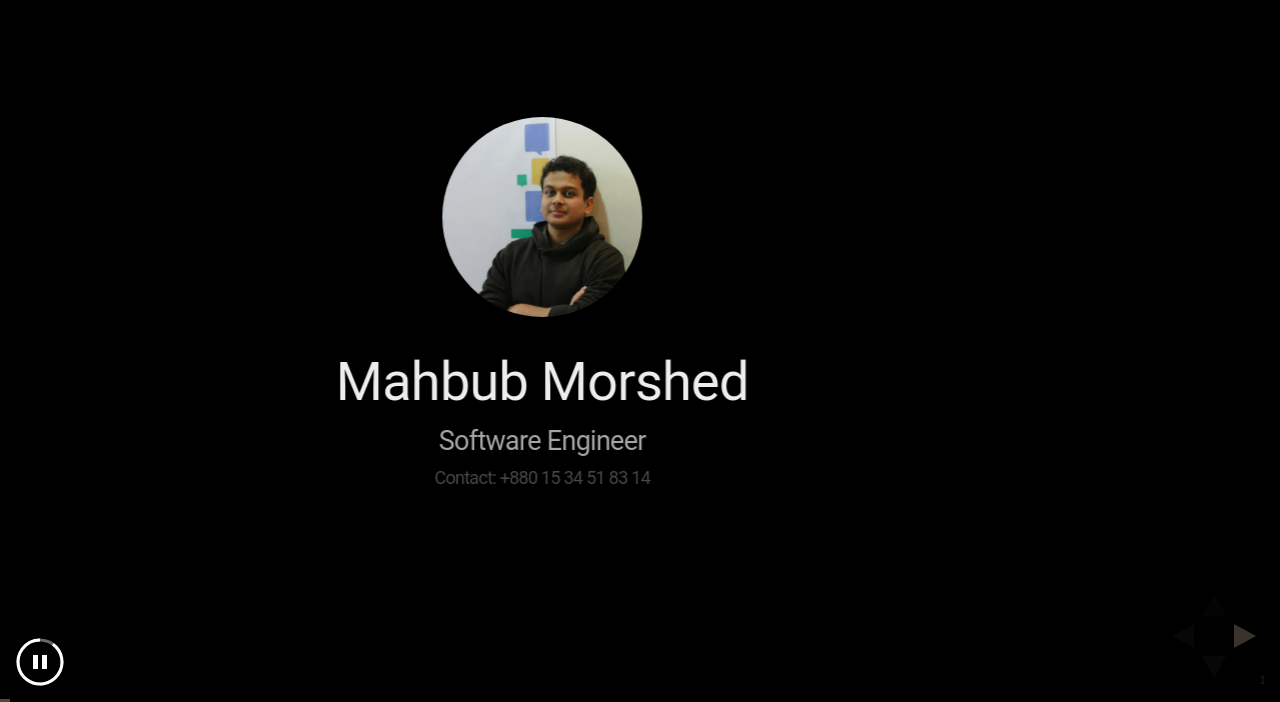
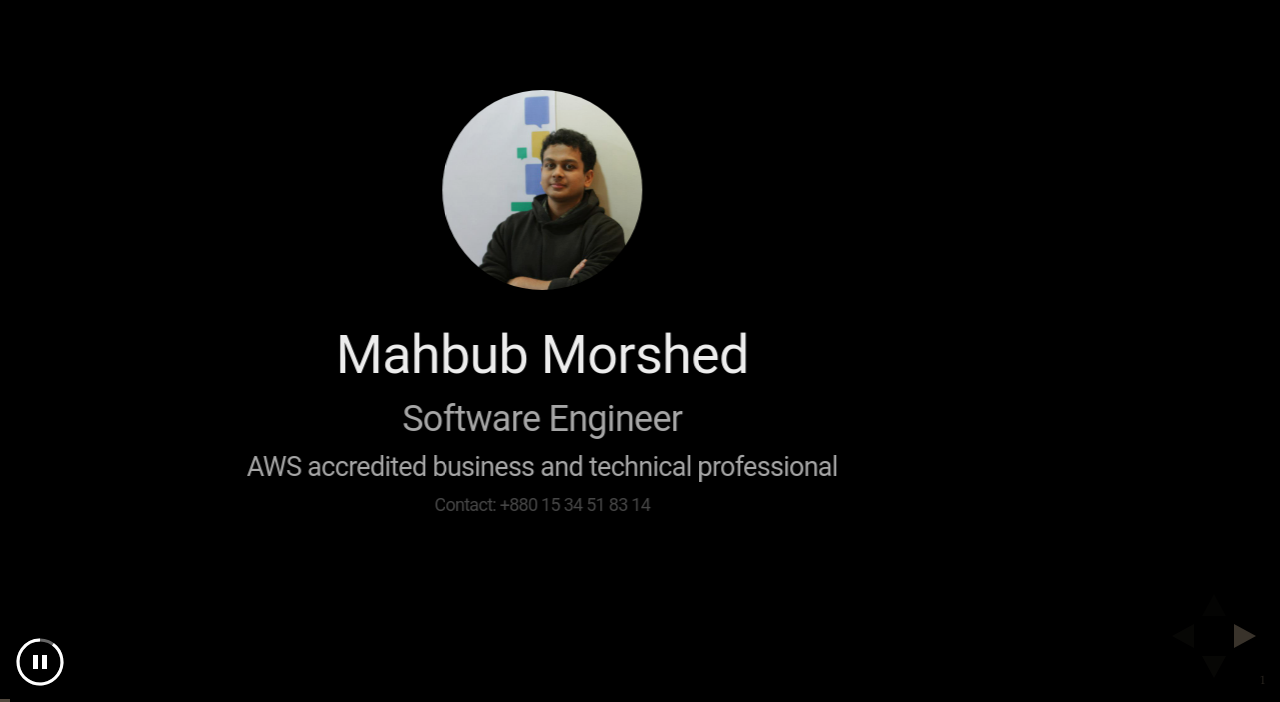
Before and after one commit to prottoy/prottoy.github.com, a plain HTML site: page index.html in a window 1280 px wide. Shown: the part 98-800 px from the top of the page. Drawn offline with Linux system fonts and the light colour scheme.

Commit message:
AWS accredition added

```diff
--- a/index.html
+++ b/index.html
@@ -37,7 +37,8 @@
 				<img src="images/profile.jpg"
 				id="circle">
 				<p style="color:white; font-family: 'Roboto', sans-serif; font-size:150%;" >Mahbub Morshed</p>
-				<p style="color:white; opacity:0.7; font-family: 'Roboto', sans-serif; font-size:75%;" >Software Engineer</p>
+				<p style="color:white; opacity:0.7; font-family: 'Roboto', sans-serif; font-size:100%;" >Software Engineer</p>
+				<p style="color:white; opacity:0.7; font-family: 'Roboto', sans-serif; font-size:75%;" >AWS accredited business and technical professional</p>
 				<p style="color:white; opacity:0.3; font-family: 'Roboto', sans-serif; font-size:50%;" >Contact: +880 15 34 51 83 14</p>
 				<!-- <img src="images/loading.gif"> -->
 			</section>
@@ -46,6 +47,7 @@
 
 			<section>
 				<section data-background="black" id="experiences">
+					<img src="images/loading.gif">
 					<p style="color:white;  font-family: 'Roboto', sans-serif; font-size:150%;" >Professional Expriences</p>
 				</section>
 
```
